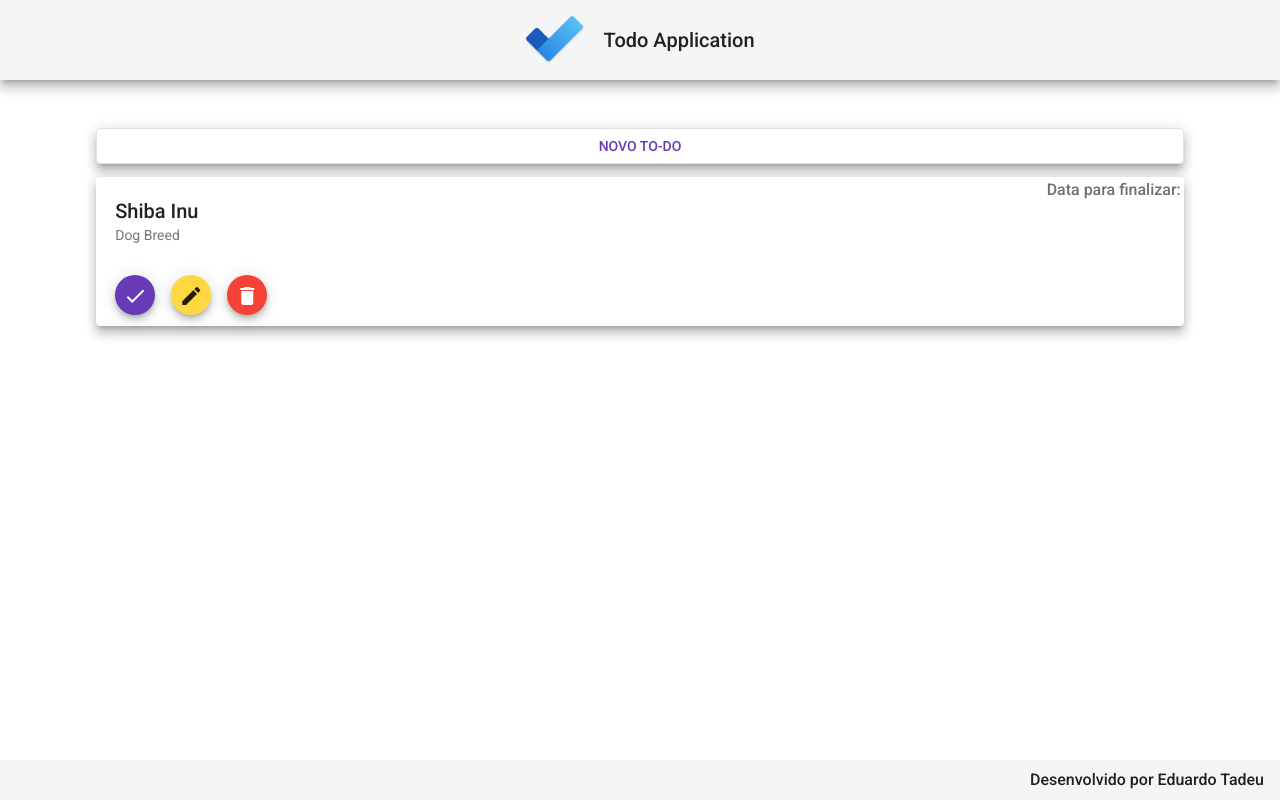
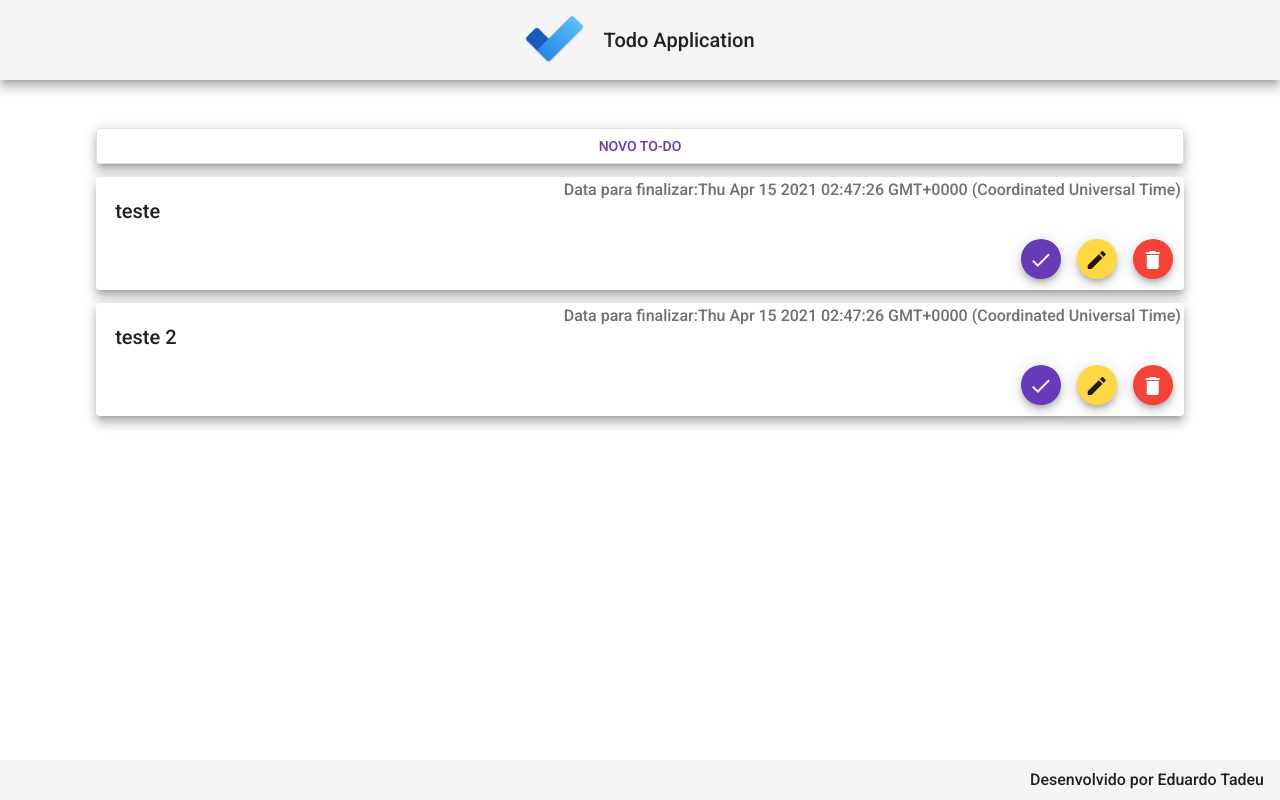
Before and after one commit to eduardotsilva/todo-web, an Angular app: page / in a window 1280 px wide. Built offline with nearby package versions, Linux system fonts and the light colour scheme.

Commit message:
21. Componente read-all (Parte 2)

```diff
--- a/src/app/components/read-all/read-all.component.css
+++ b/src/app/components/read-all/read-all.component.css
@@ -25,7 +25,7 @@
 }
 
 .actions{
-    margin: .5rem;
+    text-align: end;
 }
 
 .actions button {
--- a/src/app/components/read-all/read-all.component.html
+++ b/src/app/components/read-all/read-all.component.html
@@ -3,12 +3,12 @@
     NOVO TO-DO
   </button>
 
-  <div class="content">
+  <div class="content" *ngFor="let item of list">
     <mat-card class="mat-elevation-z8">
-      <p>Data para finalizar:</p>
+      <p>Data para finalizar:{{item.dataParaFinalizar}} </p>
       <mat-card-header>
-        <mat-card-title>Shiba Inu</mat-card-title>
-        <mat-card-subtitle>Dog Breed</mat-card-subtitle>
+        <mat-card-title>{{ item.titulo}}</mat-card-title>
+        <mat-card-subtitle>{{item.descricao}}</mat-card-subtitle>
       </mat-card-header>
 
       <div class="actions">
--- a/src/app/components/read-all/read-all.component.ts
+++ b/src/app/components/read-all/read-all.component.ts
@@ -1,4 +1,5 @@
 import { Component, OnInit } from '@angular/core';
+import { Todo } from 'src/app/models/todo';
 
 @Component({
   selector: 'app-read-all',
@@ -7,6 +8,19 @@
 })
 export class ReadAllComponent implements OnInit {
 
+  list: Todo[] = [
+    {
+      titulo: "teste",
+      dataParaFinalizar: new Date,
+      finalizado: false
+    },
+    {
+      titulo: "teste 2",
+      dataParaFinalizar: new Date,
+      finalizado: false
+    }
+  ]
+
   constructor() { }
 
   ngOnInit() {
--- /dev/null
+++ b/src/app/models/todo.ts
@@ -0,0 +1,7 @@
+export interface Todo {
+  id?: String;
+  titulo: String;
+  descricao?: String;
+  dataParaFinalizar: Date;
+  finalizado: Boolean;
+}
```
